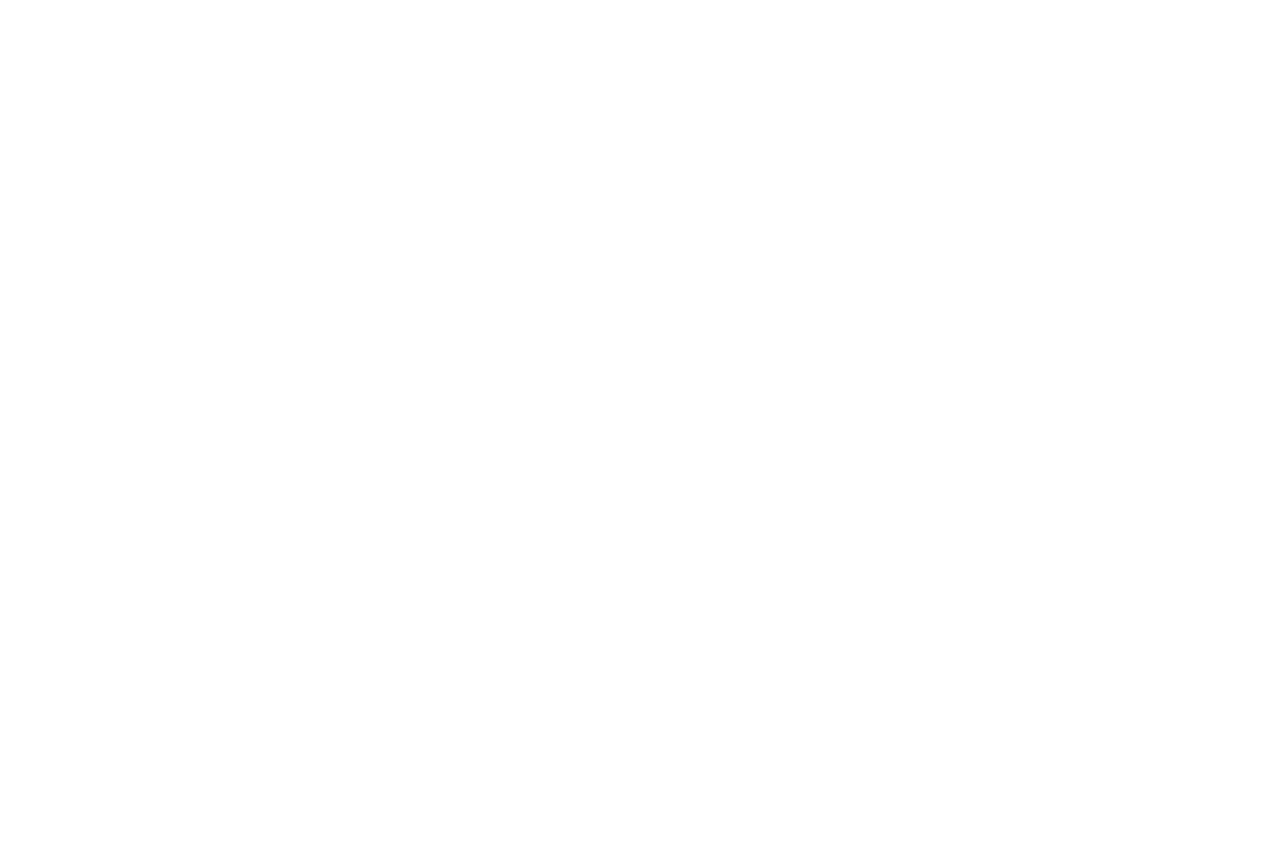
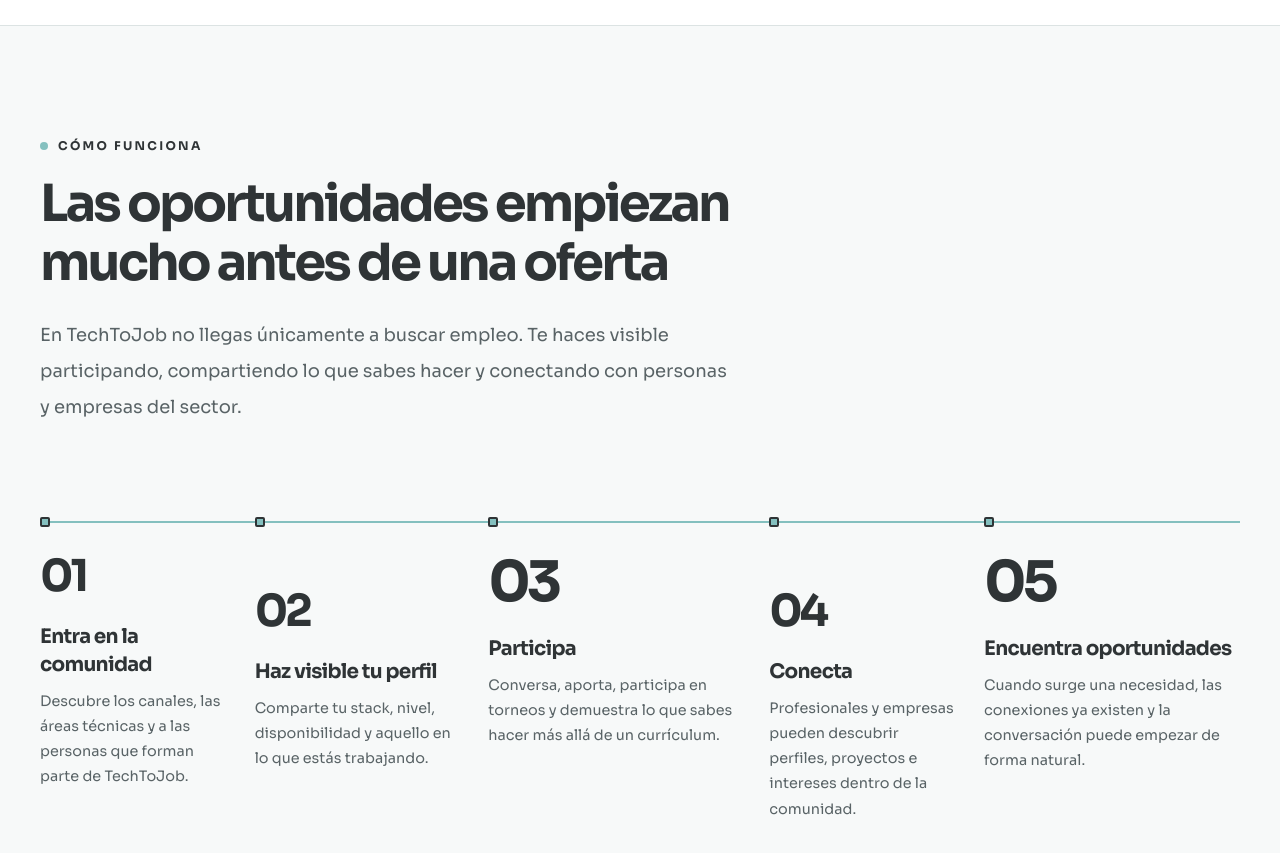
Before and after one commit to SantosLeon12/techtojob, a Next.js app: page / in a window 1280 px wide. Shown: the part 880-1733 px from the top of the page. Before the commit the page ends 905 px from the top, so only its background shows below. Built offline with nearby package versions, Linux system fonts and the light colour scheme.

Commit message:
feat: add connected how-it-works journey

```diff
--- a/src/app/page.tsx
+++ b/src/app/page.tsx
@@ -1,5 +1,6 @@
 import Header from "@/components/layout/Header";
 import HeroSection from "@/components/sections/HeroSection";
+import HowItWorksSection from "@/components/sections/HowItWorksSection";
 
 export default function Home() {
   return (
@@ -7,6 +8,7 @@
       <Header />
       <main>
         <HeroSection />
+        <HowItWorksSection />
       </main>
     </>
   );
--- /dev/null
+++ b/src/components/sections/HowItWorksSection.module.css
@@ -0,0 +1,81 @@
+.journey {
+  display: grid;
+  gap: 0;
+  margin-top: 64px;
+  padding: 0 0 0 20px;
+  border-left: 2px solid var(--brand-primary);
+  list-style: none;
+}
+
+.step {
+  position: relative;
+  min-width: 0;
+  padding: 0 0 48px 22px;
+}
+
+.step:last-child { padding-bottom: 0; }
+
+.step::before {
+  position: absolute;
+  top: 12px;
+  left: -26px;
+  width: 10px;
+  height: 10px;
+  border: 2px solid var(--brand-dark);
+  border-radius: 2px;
+  background: var(--brand-primary);
+  content: "";
+}
+
+.number {
+  display: block;
+  color: var(--brand-dark);
+  font-size: 2.75rem;
+  font-weight: 700;
+  line-height: 1;
+  letter-spacing: -0.075em;
+}
+
+.title {
+  max-width: 17ch;
+  margin-top: 19px;
+  color: var(--brand-dark);
+  font-size: 1.15rem;
+  font-weight: 700;
+  line-height: 1.4;
+  letter-spacing: -0.035em;
+}
+
+.description {
+  max-width: 31ch;
+  margin-top: 10px;
+  color: var(--muted);
+  font-size: 0.875rem;
+  line-height: 1.75;
+}
+
+@media (min-width: 1024px) {
+  .journey {
+    grid-template-columns: 1fr 1.1fr 1.35fr 1fr 1.35fr;
+    gap: 18px;
+    margin-top: 96px;
+    padding: 0;
+    border-top: 2px solid var(--brand-primary);
+    border-left: 0;
+  }
+
+  .step { padding: 31px 0 0; }
+  .step:last-child { padding-bottom: 0; }
+  .step::before { top: -6px; left: 0; }
+  .step:nth-child(2),
+  .step:nth-child(4) { padding-top: 66px; }
+  .step:nth-child(3) .number,
+  .step:nth-child(5) .number { font-size: 3.5rem; }
+  .title { margin-top: 25px; }
+}
+
+@media (min-width: 1024px) {
+  .journey { gap: 25px; }
+  .title { font-size: 1.25rem; }
+  .description { font-size: 0.9rem; }
+}
--- /dev/null
+++ b/src/components/sections/HowItWorksSection.tsx
@@ -0,0 +1,43 @@
+import Container from "@/components/ui/Container";
+import messages from "@/messages/es.json";
+import styles from "./HowItWorksSection.module.css";
+
+export default function HowItWorksSection() {
+  const { howItWorks } = messages;
+
+  return (
+    <section
+      id="como-funciona"
+      aria-labelledby="how-it-works-title"
+      className="border-t border-border bg-surface py-20 sm:py-24 lg:py-28"
+    >
+      <Container>
+        <div className="max-w-[51rem]">
+          <p className="mb-5 flex items-center gap-2.5 text-xs font-bold uppercase tracking-[0.19em] text-brand-dark">
+            <span aria-hidden="true" className="h-2 w-2 shrink-0 rounded-full bg-brand-primary" />
+            {howItWorks.eyebrow}
+          </p>
+          <h2
+            id="how-it-works-title"
+            className="max-w-[19ch] text-[clamp(2rem,4vw,3.5rem)] font-bold leading-[1.16] tracking-[-0.055em] text-brand-dark"
+          >
+            {howItWorks.title}
+          </h2>
+          <p className="mt-6 max-w-[43rem] text-base leading-8 text-muted sm:text-lg sm:leading-9">
+            {howItWorks.description}
+          </p>
+        </div>
+
+        <ol className={styles.journey}>
+          {howItWorks.steps.map((step) => (
+            <li key={step.number} className={styles.step}>
+              <span className={styles.number}>{step.number}</span>
+              <h3 className={styles.title}>{step.title}</h3>
+              <p className={styles.description}>{step.description}</p>
+            </li>
+          ))}
+        </ol>
+      </Container>
+    </section>
+  );
+}
--- a/src/messages/es.json
+++ b/src/messages/es.json
@@ -51,5 +51,37 @@
       },
       "community": "Comunidad"
     }
+  },
+  "howItWorks": {
+    "eyebrow": "Cómo funciona",
+    "title": "Las oportunidades empiezan mucho antes de una oferta",
+    "description": "En TechToJob no llegas únicamente a buscar empleo. Te haces visible participando, compartiendo lo que sabes hacer y conectando con personas y empresas del sector.",
+    "steps": [
+      {
+        "number": "01",
+        "title": "Entra en la comunidad",
+        "description": "Descubre los canales, las áreas técnicas y a las personas que forman parte de TechToJob."
+      },
+      {
+        "number": "02",
+        "title": "Haz visible tu perfil",
+        "description": "Comparte tu stack, nivel, disponibilidad y aquello en lo que estás trabajando."
+      },
+      {
+        "number": "03",
+        "title": "Participa",
+        "description": "Conversa, aporta, participa en torneos y demuestra lo que sabes hacer más allá de un currículum."
+      },
+      {
+        "number": "04",
+        "title": "Conecta",
+        "description": "Profesionales y empresas pueden descubrir perfiles, proyectos e intereses dentro de la comunidad."
+      },
+      {
+        "number": "05",
+        "title": "Encuentra oportunidades",
+        "description": "Cuando surge una necesidad, las conexiones ya existen y la conversación puede empezar de forma natural."
+      }
+    ]
   }
 }
```
